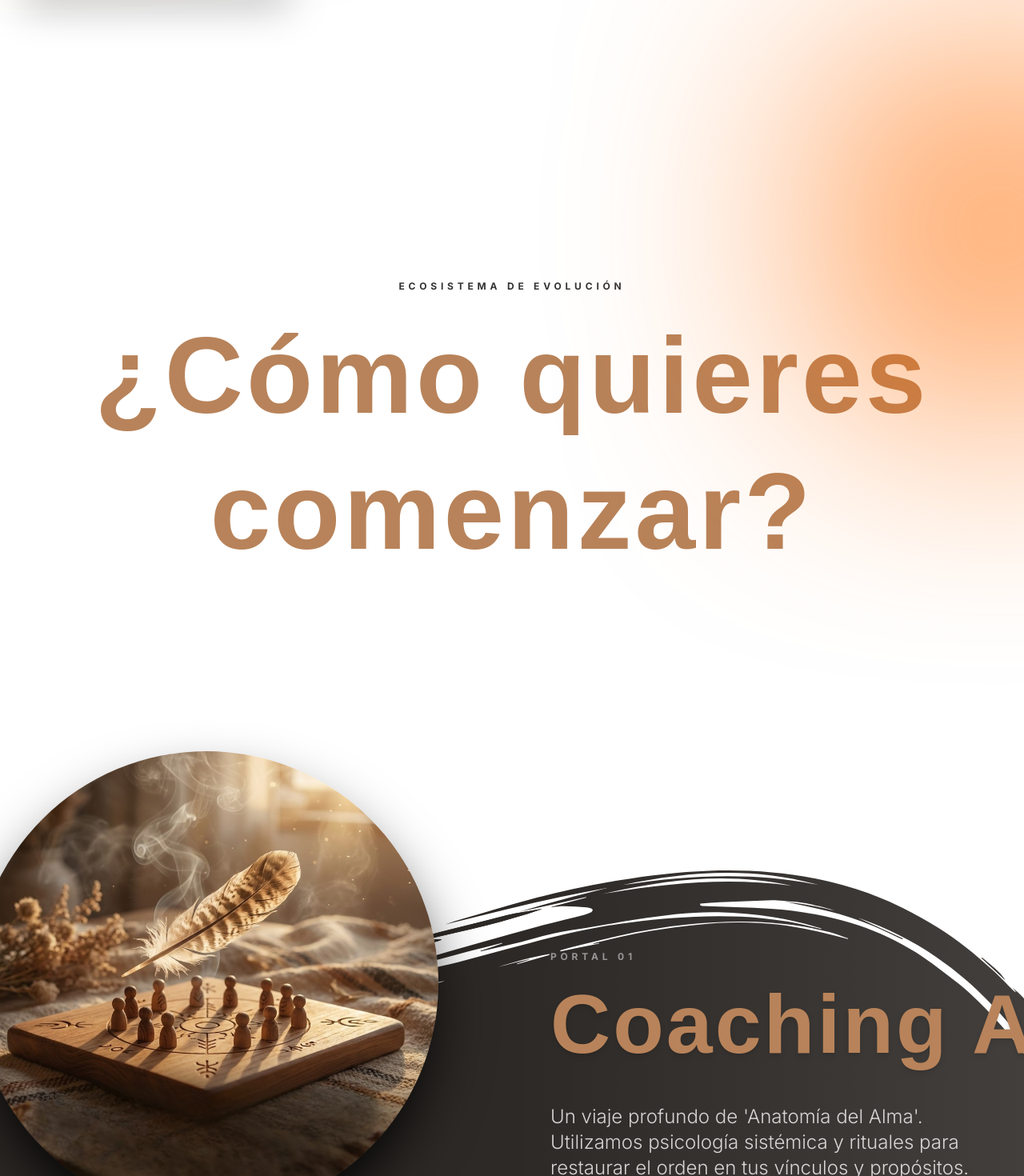
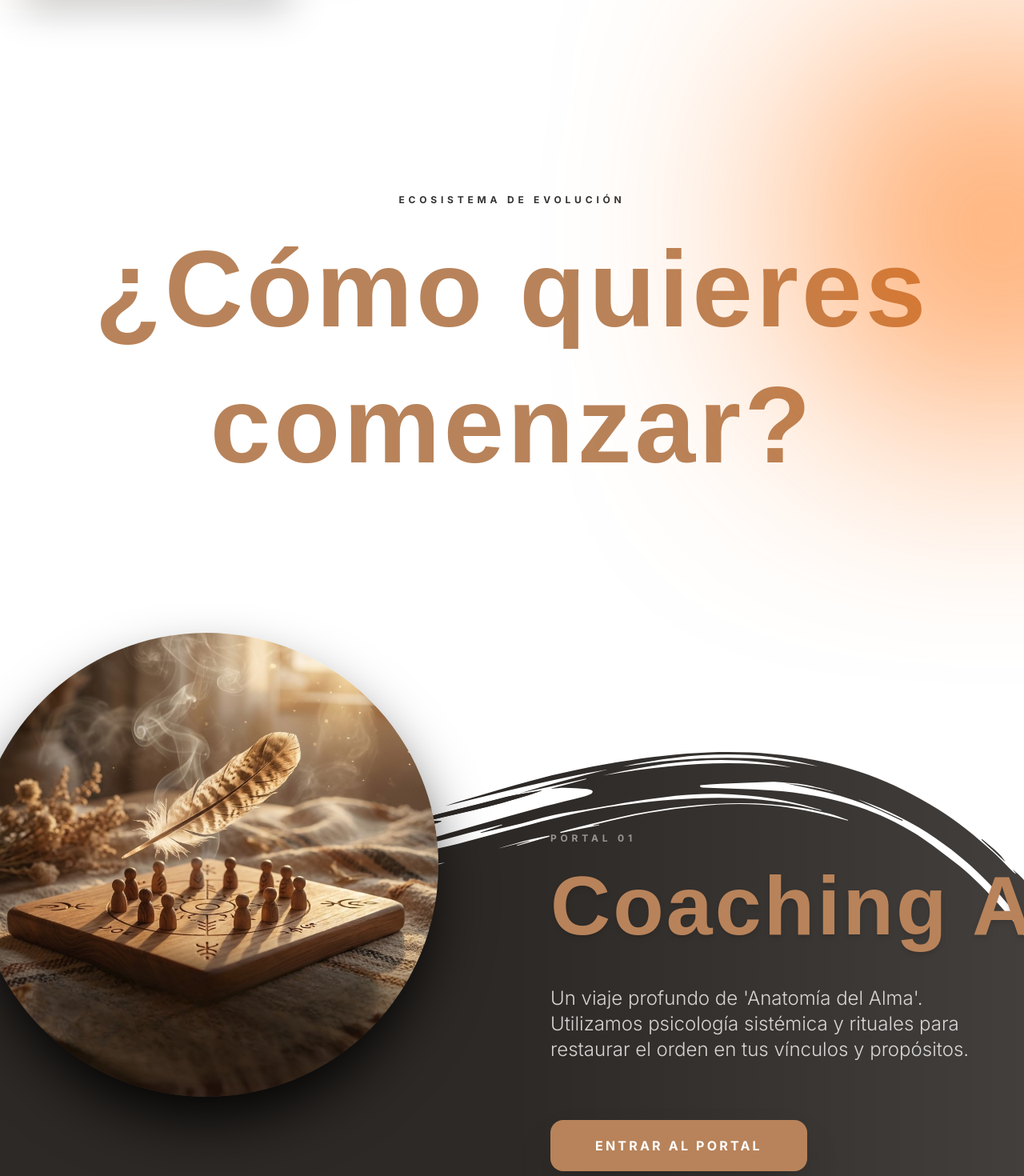
Before and after one commit to yelitzerangeloficialweb-max/yelitze-rangel-web, a Next.js app: page / in a window 1280 px wide. Shown: the part 1420-2890 px from the top of the page at 80% size. Built offline with nearby package versions, Linux system fonts and the light colour scheme; a web font is replaced by a local one.

Commit message:
style: reduced vertical spacing in ServiceSelector header

```diff
--- a/components/home/ServiceSelector.tsx
+++ b/components/home/ServiceSelector.tsx
@@ -34,7 +34,7 @@ export default function ServiceSelector() {
             <div className="absolute top-[-8vh] right-[-15vw] w-[35vw] h-[35vw] bg-[radial-gradient(circle_at_center,rgba(255,107,0,0.95)_0%,rgba(255,107,0,0.85)_50%,transparent_90%)] blur-[140px] pointer-events-none z-[9999]" />
 
             {/* Main Header - Now above the dark section to avoid overlap */}
-            <div className="relative pt-24 pb-12 md:pt-[220px] z-20">
+            <div className="relative pt-16 pb-12 md:pt-28 z-20">
                 <div className="container mx-auto px-4 text-center">
                     <motion.span
                         initial={{ opacity: 0, y: 10 }}
@@ -57,7 +57,7 @@ export default function ServiceSelector() {
 
 
             {/* PORTAL 01 - WHITE SECTION WITH BRUSH BACKGROUND */}
-            <div className="relative bg-white pt-20 pb-40 md:pt-40 md:pb-64 z-20 mt-16">
+            <div className="relative bg-white pt-20 pb-40 md:pt-40 md:pb-64 z-20 mt-6">
                 {/* Huge Brush Shape Background */}
                 <div
                     className="absolute inset-0 z-0 origin-bottom scale-y-125 translate-y-[calc(5%+15px)]"
```
